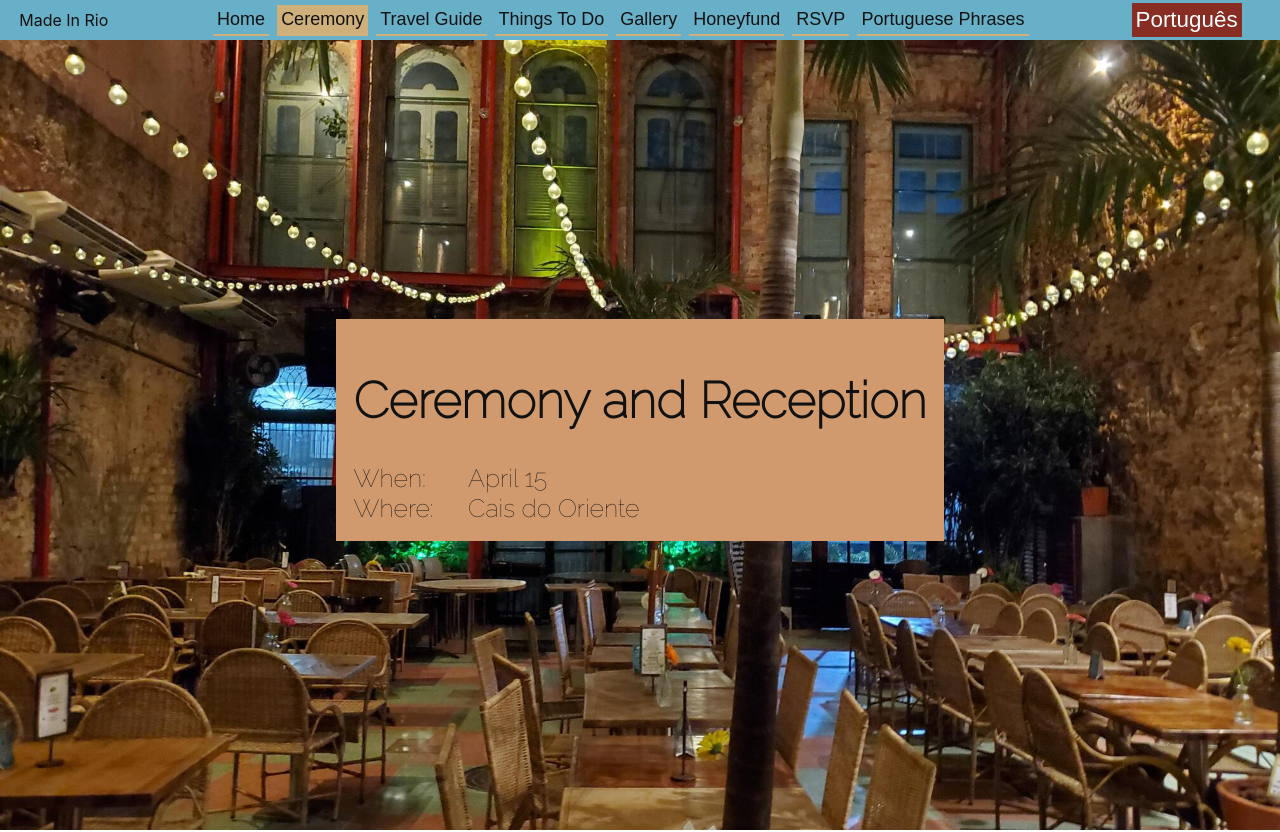
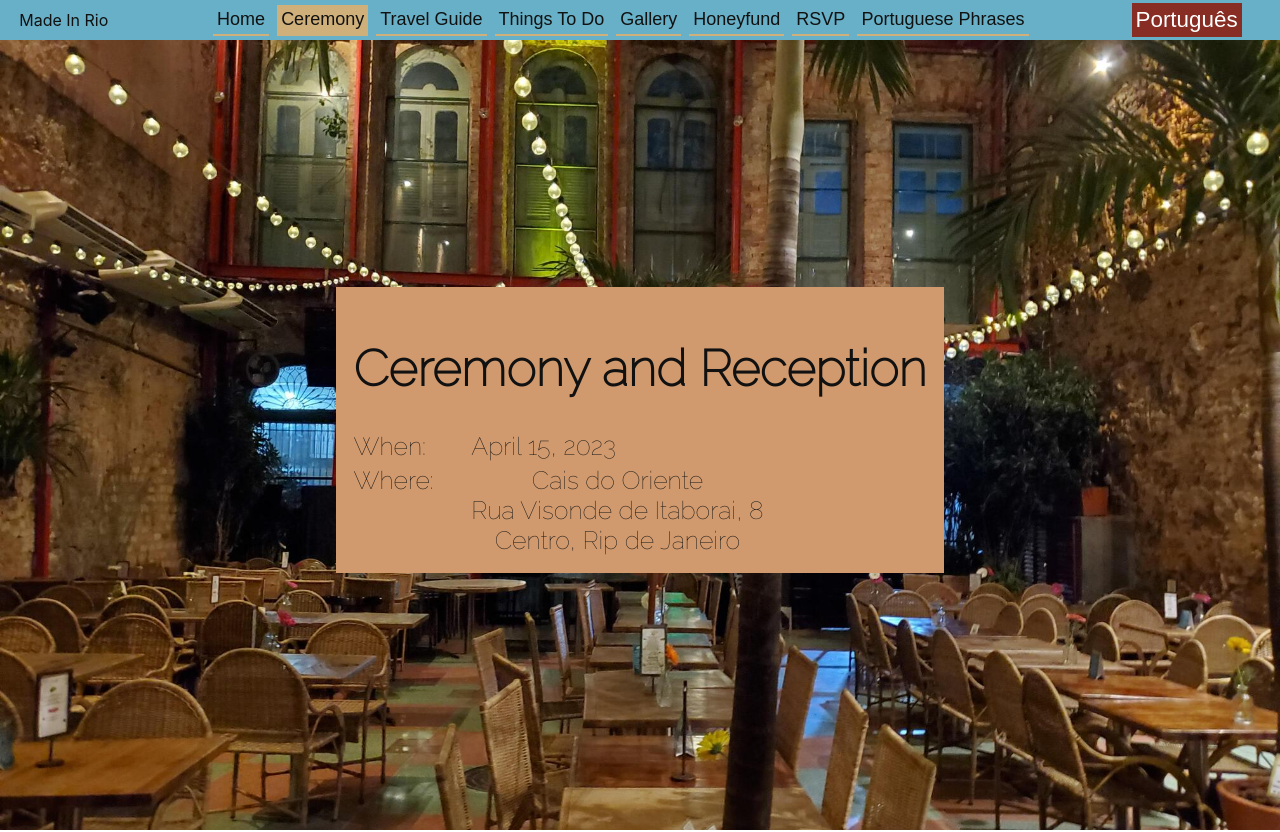
Before and after one commit to chasefarmer2808/made-in-carnaval, a Next.js app: page /ceremony in a window 1280 px wide. Shown: the top 832 px of the page. Built offline with nearby package versions, Linux system fonts and the light colour scheme; no server answers.

Commit message:
content grid

```diff
--- a/pages/ceremony.tsx
+++ b/pages/ceremony.tsx
@@ -10,9 +10,15 @@ const Ceremony: NextPage = () => {
             <h1>Ceremony and Reception</h1>
             <div className={styles["ceremony-content-grid"]}>
               <div>When:</div>
-              <div>April 15</div>
+              <div>April 15, 2023</div>
               <div>Where:</div>
-              <div>Cais do Oriente</div>
+              <div>
+                <span>Cais do Oriente</span>
+                <br></br>
+                <span>Rua Visonde de Itaborai, 8</span>
+                <br></br>
+                <span>Centro, Rip de Janeiro</span>
+              </div>
             </div>
           </div>
         </div>
--- a/styles/Ceremony.module.css
+++ b/styles/Ceremony.module.css
@@ -10,8 +10,9 @@
 .ceremony-content-grid {
   display: grid;
   grid-template-columns: 1fr 4fr;
-  grid-template-rows: 1fr 1fr;
+  grid-template-rows: auto auto;
   justify-items: start;
+  gap: 4px;
 }
 
 .ceremony-item {
```
